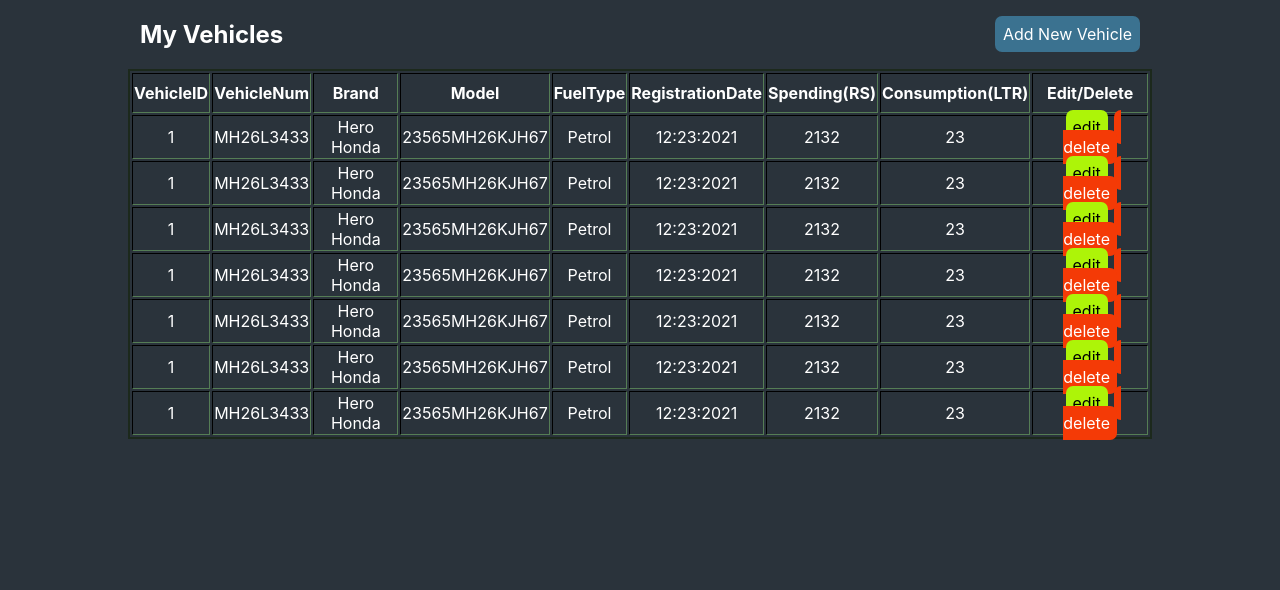
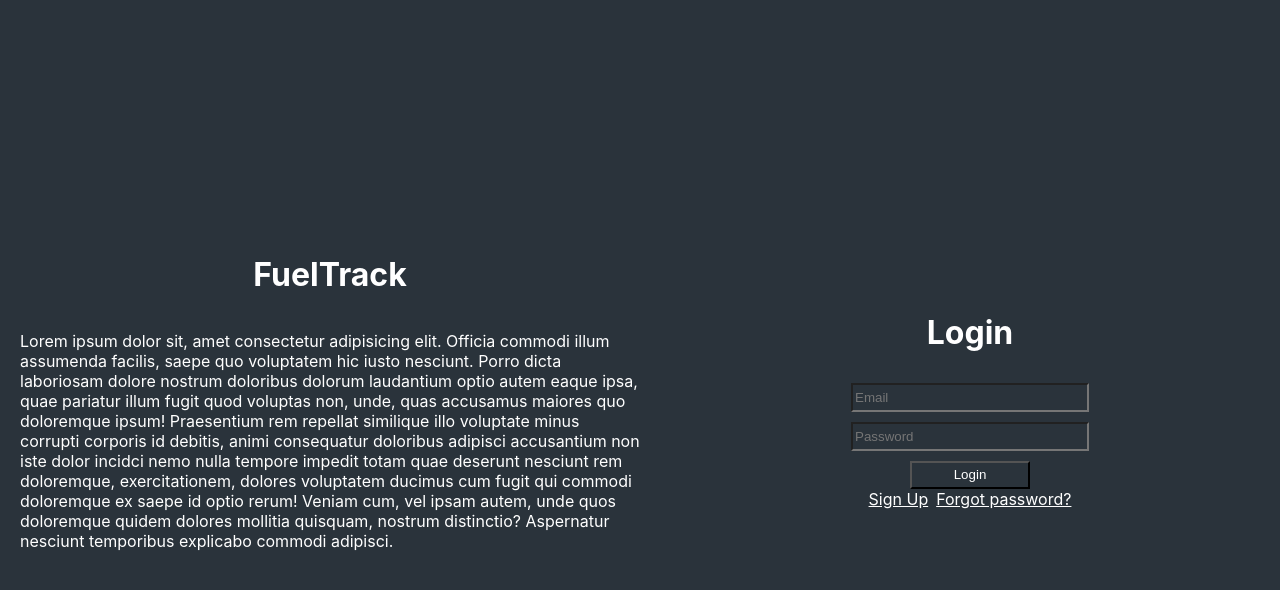
Before and after one commit to Gavh2909/Fuel-Tracking-System-UI, a React (Create React App) app: page / in a window 1280 px wide. Shown: the top 590 px of the page. Built offline with nearby package versions, Linux system fonts and the light colour scheme.

Commit message:
Can get data to vehicles page #BG2991 implemented, can get data directly into redux store

```diff
--- a/src/App.js
+++ b/src/App.js
@@ -11,7 +11,7 @@ const App = () => (
   <div className="app">
     <BrowserRouter>
       <Routes>
-        <Route index element={<Vehicles />} />
+        <Route index element={<Home />} />
         <Route path="register" element={<UserRegister />} />
         <Route path="login" element={<Login />} />
         <Route path="pwdreset" element={<PasswordReset />} />
--- a/src/Components/Pages/Home.js
+++ b/src/Components/Pages/Home.js
@@ -5,11 +5,14 @@ import { useSelector } from "react-redux";
 import LandingPage from "./Logged/LandingPage";
 
 const Home = () => {
- const loginStatus=useSelector((state)=>state.auth)
-  console.log("From Homr: ",loginStatus)
+  const loginStatus = useSelector((state) => state.auth.loginStatus)
+
+  console.log("Home :: ",useSelector((st)=>st.auth))
+  console.log("From Homr: ", loginStatus)
+
   return (
     <div>
-{loginStatus && <LandingPage/>}
+      {loginStatus && <LandingPage />}
       {!loginStatus &&
         <div className="home">
 
--- a/src/Components/Pages/Logged/LandingPage.js
+++ b/src/Components/Pages/Logged/LandingPage.js
@@ -2,19 +2,21 @@ import { useState } from "react";
 import LoggedHome from "./LoggedHome";
 import VehicleRegister from "./VehicleRegister";
 import ProfilePage from "./ProfilePage";
+import Vehicles from "./Vehicles";
 
 export default function LandingPage() {
   const [click, setClick] = useState("home");
   return (
     <div className="landing-page">
 
-      <a onClick={() => setClick("new-veh")}>New Vehicle</a>
+      <a onClick={() => setClick("new-veh")}>Vehicle</a>
       <a onClick={() => setClick("new-ent")}>New Entry</a>
       <a onClick={() => setClick("home")}>Home</a>
       <a onClick={() => setClick("profile")}>Profile</a>
+      {/* <a onClick={() => setClick("profile")}>LogOut</a> Implement this */}
 
       {click === "home" && <LoggedHome />}
-      {click === "new-veh" && <VehicleRegister />}
+      {click === "new-veh" && <Vehicles />}
       {click === "profile" && <ProfilePage />}
       {click === "new-ent" && <h1>This is Add new Entry page</h1>}
 
--- a/src/Components/Pages/Logged/LoggedHome.js
+++ b/src/Components/Pages/Logged/LoggedHome.js
@@ -2,15 +2,15 @@ import { useSelector } from "react-redux";
 import "../../Styles/LoggedHome.css";
 
 const LoggedHome = () => {
-  const data = useSelector((state) => state.auth);
+  const data = useSelector((state) => state.auth).userData.userInfo;
   console.log(data.userData);
 
   return (
     <div className="logged-home">
-      <h2>Hi {data.userData.firstName}, Welcome back!</h2>
+      <h2>Hi Satish, Welcome back!</h2>
       <div className="boxes-mid">
-        <p>{Number(data.userData.totalConsumption) + 23} LTR</p>
-        <p>{Number(data.userData.totalSpending) + 3687} RS</p>
+        <p> {data.totalConsumption}LTR</p>
+        <p>{data.totalSpending} RS</p>
       </div>
 
       <div className="boxes-bottom">
--- a/src/Components/Pages/Logged/ProfilePage.js
+++ b/src/Components/Pages/Logged/ProfilePage.js
@@ -6,18 +6,18 @@ import { useSelector } from 'react-redux';
 const ProfilePage = () => {
 
 
-  const Vehicl=useSelector((state)=>state.auth)
-  console.log("Form Profile",Vehicl.userData.firstName)
+  const myDetails=useSelector((state)=>state.auth).userData.userInfo
+  console.log("Form Profile",myDetails)
 
   return (
     <div>
       <h1>Your Details</h1>
-      <input type="text" name="" value={Vehicl.userData.firstName} />
-      <input type="text" name="" value={Vehicl.userData.lastName} />
-      <input type="text" name="" value={Vehicl.userData.email} />
-      <input type="text" name="" value={Vehicl.userData.mobile} />
-      <input type="text" name="" value={Vehicl.userData.state} />
-      <input type="text" name="" value={Vehicl.userData.district} />
+      <input type="text" name="" value={myDetails.firstName} />
+      <input type="text" name="" value={myDetails.lastName} />
+      <input type="text" name="" value={myDetails.email} />
+      <input type="text" name="" value={myDetails.mobile} />
+      <input type="text" name="" value={myDetails.state} />
+      <input type="text" name="" value={myDetails.district} />
     </div>
   );
 };
--- a/src/Components/Pages/Logged/VehicleRegister.js
+++ b/src/Components/Pages/Logged/VehicleRegister.js
@@ -1,8 +1,11 @@
 import { useState } from "react";
 import "../../Styles/VehicleRegister.css";
 import axios from "axios";
+import Vehicles from "./Vehicles";
 
 const VehicleRegister = () => {
+const[click,setClick]=useState(false)
+
   const [formData, setFormData] = useState({
     vehicleNumber: "",
     brandName: "",
@@ -23,6 +26,7 @@ const VehicleRegister = () => {
       );
 
       console.log("Vehicle Added Successfully" + res.data);
+
       console.log(res.data);
       setErr(res.data);
     } catch (error) {
@@ -31,6 +35,9 @@ const VehicleRegister = () => {
   };
 
   return (
+    <div>
+      {click && <Vehicles/>}
+      {!click &&
     <div className="vehicle-register">
       <h1>Add new Vehicle</h1>
       <input
@@ -76,12 +83,14 @@ const VehicleRegister = () => {
       />
 
       <button onClick={handleSubmit}>Add</button>
+      <button onClick={()=> setClick(true)}>Vehicles</button>
       {err === "Vehicle Already Exists" && (
         <label>Vehicle Already Exists!!</label>
       )}
       {err === "Vehicle Registered Successfully" && (
         <label>Vehicle added successfully</label>
       )}
+    </div>}
     </div>
   );
 };
--- a/src/Components/Pages/Logged/Vehicles.js
+++ b/src/Components/Pages/Logged/Vehicles.js
@@ -1,10 +1,34 @@
+import { useSelector } from "react-redux";
 import "./Styles/Vehicles.css";
+import { useState } from "react";
+import VehicleRegister from "./VehicleRegister";
+import axios from "axios";
 const Vehicles = () => {
+
+  const[click,setClick]=useState(false)
+  const[vehicls,setVehicls]=useState(useSelector((st)=>st.auth.userData).vehicles)
+  const userId = useSelector((state) => state.auth).userData.userInfo.userId
+  console.log("userID",userId)
+  console.log("Vehicles",useSelector((st)=>st.auth.userData).vehicles)
+  //API for getting all vehicles associated with user
+  const vehc=async()=>{
+    const res=await axios.get("http://localhost:8080/vehicle/allVehicles/"+userId);
+    setVehicls(res.data)
+    console.log("DB vehicles",res.data)
+
+  }
+  //API for delete the vehicle
+  //API for edit the vehicle
+
   return (
+    <div onMouseOver={vehc}>
+      <button onClick={vehc}>CLK</button>
+      {click && <VehicleRegister/>}
+{!click &&
     <div className="vehicle-page">
       <div className="head-veh">
         <h2>My Vehicles</h2>
-        <a href="#">Add New Vehicle</a>
+        <button onClick={()=>setClick(true)}>Add Vehicle</button>
       </div>
       {/* <h3>User ca perfom operations like update and delete operatiosn</h3>
       <h3>their should one button for adding new vehicle</h3> */}
@@ -21,106 +45,31 @@ const Vehicles = () => {
           <th>Consumption(LTR)</th>
           <th>Edit/Delete</th>
         </tr>
-        <tr>
-          <td>1</td>
-          <td>MH26L3433</td>
-          <td>Hero Honda</td>
-          <td>23565MH26KJH67</td>
-          <td>Petrol</td>
-          <td>12:23:2021</td>
-          <td>2132</td>
-          <td>23</td>
+        {vehicls.map((post) => {
+          const { brandName, fuelType, modelNumber, ownerId, registrationDate, totalConsumption, totalSpending, vehicleId, vehicleNumber } = post;
+          return (
+
+        < tr key={vehicleId}>
+          <td>{vehicleId}</td>
+          <td>{vehicleNumber}</td>
+          <td> {brandName}</td>
+          <td>{modelNumber}</td>
+          <td>{fuelType}</td>
+          <td>{registrationDate}</td>
+          <td>{totalSpending}</td>
+          <td>{totalConsumption}</td>
           <td>
             <a href="#">edit</a>
             <a href="#"> delete</a>
           </td>
         </tr>
-        <tr>
-          <td>1</td>
-          <td>MH26L3433</td>
-          <td>Hero Honda</td>
-          <td>23565MH26KJH67</td>
-          <td>Petrol</td>
-          <td>12:23:2021</td>
-          <td>2132</td>
-          <td>23</td>
-          <td>
-            <a href="#">edit</a>
-            <a href="#"> delete</a>
-          </td>
-        </tr>
-        <tr>
-          <td>1</td>
-          <td>MH26L3433</td>
-          <td>Hero Honda</td>
-          <td>23565MH26KJH67</td>
-          <td>Petrol</td>
-          <td>12:23:2021</td>
-          <td>2132</td>
-          <td>23</td>
-          <td>
-            <a href="#">edit</a>
-            <a href="#"> delete</a>
-          </td>
-        </tr>
-        <tr>
-          <td>1</td>
-          <td>MH26L3433</td>
-          <td>Hero Honda</td>
-          <td>23565MH26KJH67</td>
-          <td>Petrol</td>
-          <td>12:23:2021</td>
-          <td>2132</td>
-          <td>23</td>
-          <td>
-            <a href="#">edit</a>
-            <a href="#"> delete</a>
-          </td>
-        </tr>
-        <tr>
-          <td>1</td>
-          <td>MH26L3433</td>
-          <td>Hero Honda</td>
-          <td>23565MH26KJH67</td>
-          <td>Petrol</td>
-          <td>12:23:2021</td>
-          <td>2132</td>
-          <td>23</td>
-          <td>
-            <a href="#">edit</a>
-            <a href="#"> delete</a>
-          </td>
-        </tr>
-        <tr>
-          <td>1</td>
-          <td>MH26L3433</td>
-          <td>Hero Honda</td>
-          <td>23565MH26KJH67</td>
-          <td>Petrol</td>
-          <td>12:23:2021</td>
-          <td>2132</td>
-          <td>23</td>
-          <td>
-            <a href="#">edit</a>
-            <a href="#"> delete</a>
-          </td>
-        </tr>
-        <tr>
-          <td>1</td>
-          <td>MH26L3433</td>
-          <td>Hero Honda</td>
-          <td>23565MH26KJH67</td>
-          <td>Petrol</td>
-          <td>12:23:2021</td>
-          <td>2132</td>
-          <td>23</td>
-          <td>
-            <a href="#">edit</a>
-            <a href="#"> delete</a>
-          </td>
-        </tr>
-      </table>
-    </div>
+
+        );
+        })}
+    </table>
+    </div >
+  }
+  </div>
   );
 };
 
```
Also changed, not shown: src/Components/Pages/Login.js (+2 -5 lines), src/Components/Pages/Logged/EditVehicle.js (added), 1 other file (tests, documents, lock files or other folders). Lines whose indentation alone changed are shown as unchanged.
